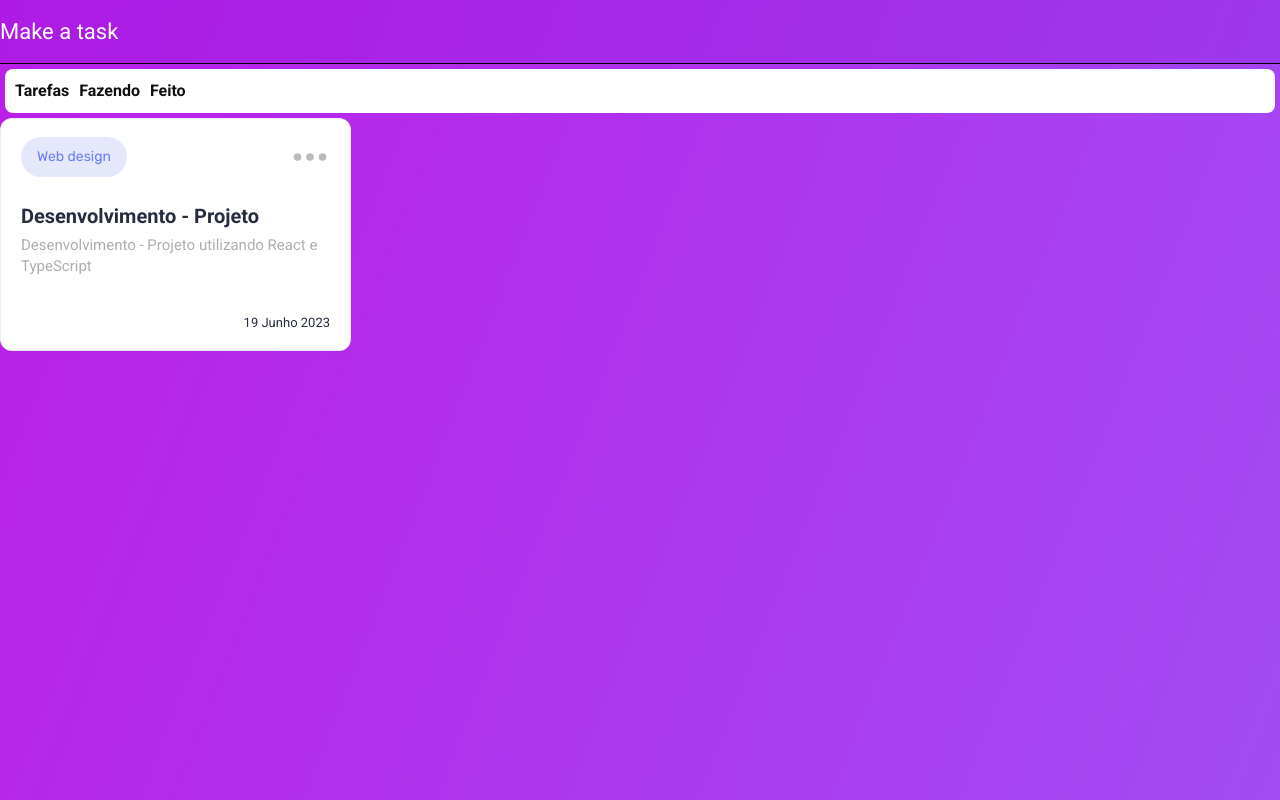
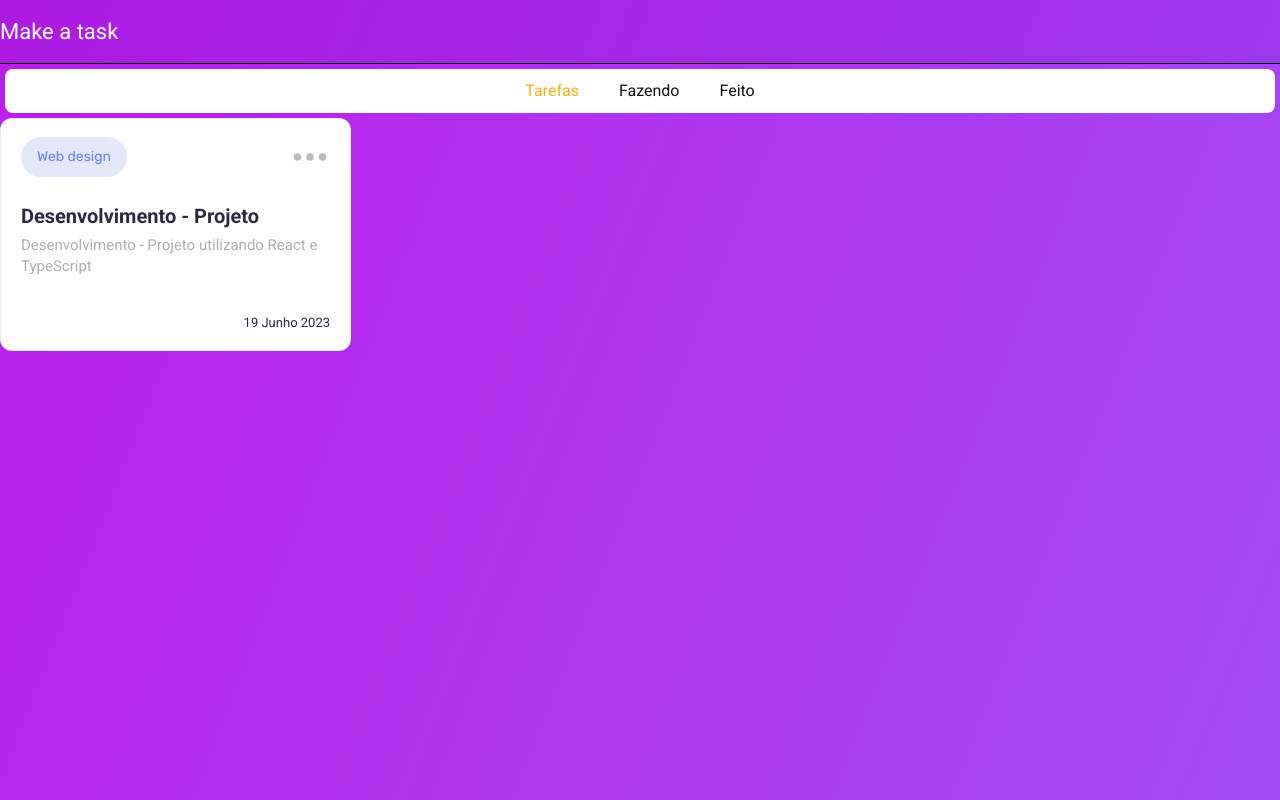
Before and after one commit to coders-advanced/Todo-FrontEnd, a React (Vite) app: page /dashboard in a window 1280 px wide. Built offline with nearby package versions, Linux system fonts and the light colour scheme.

Commit message:
feat: add states & styles to Tabs
remove TabItem, add animation

```diff
--- a/src/components/TodoBar/Tabs/TabItem/index.tsx
+++ /dev/null
@@ -1,13 +0,0 @@
-import * as S from "./styled";
-
-export type TabItemProps = {
-  children: string;
-};
-
-export function TabItem({ children }: TabItemProps) {
-  return (
-    <S.Wrapper>
-      <li>{children}</li>
-    </S.Wrapper>
-  );
-}
--- a/src/components/TodoBar/Tabs/TabItem/styled.ts
+++ /dev/null
@@ -1,13 +0,0 @@
-import { css, styled } from "styled-components";
-
-export const Wrapper = styled.div`
-  ${({ theme }) => css`
-    li{
-      color: ${theme["secondary-black-button"]};
-      font-size: 16px;
-      cursor: pointer;
-    }
-    .selected{
-    color: ${theme["secondary-task-to-do"]}
-    }
-  `}`;
--- a/src/components/TodoBar/Tabs/index.tsx
+++ b/src/components/TodoBar/Tabs/index.tsx
@@ -1,13 +1,35 @@
+import { useState } from "react";
 import * as S from "./styled";
-import { TabItem } from "./TabItem";
+
 
 export function Tabs() {
+  const [activeTab, setActiveTab] = useState(0);
+
+  const handleTabClick = (index: number) => {
+    setActiveTab(index);
+  };
+
   return (
     <S.Wrapper>
       <ul>
-        <TabItem>{"Tarefas"}</TabItem>
-        <TabItem>{"Fazendo"}</TabItem>
-        <TabItem>{"Feito"}</TabItem>
+        <li
+          onClick={() => handleTabClick(0)}
+          className={`${activeTab === 0 ? 'active' : ''}`}
+        >
+          Tarefas
+        </li>
+        <li
+          onClick={() => handleTabClick(1)}
+          className={`${activeTab === 1 ? 'active' : ''}`}
+        >
+          Fazendo
+        </li>
+        <li
+          onClick={() => handleTabClick(2)}
+          className={`${activeTab === 2 ? 'active' : ''}`}
+        >
+          Feito
+        </li>
       </ul>
     </S.Wrapper>
   );
--- a/src/components/TodoBar/Tabs/styled.ts
+++ b/src/components/TodoBar/Tabs/styled.ts
@@ -1,8 +1,36 @@
-import { styled } from "styled-components";
+import { css, styled } from "styled-components";
 
 export const Wrapper = styled.div`
-  ul{
-    display: flex;
-    gap: 10px;
-  }
+  ${({ theme }) => css`
+    margin: 0 20px;
+    ul{
+      display: flex;
+      gap: 40px;
+    }
+    li{
+      color: ${theme["secondary-black-button"]};
+      font-size: 16px;
+      position: relative;
+      cursor: pointer;
+      font-weight: 400;
+      transition: color .2s;
+      }
+    li::after {
+      content: '';
+      background-color: ${theme["secondary-task-to-do"]};
+      height: 4px;
+      width: 0;
+      position: absolute;
+      display: block;
+      top: 30px;
+      transition: width .2s;
+      border-radius: 4px;
+    }
+    li:hover::after {
+      width: 100%;
+    }
+    .active{
+      color: ${theme["secondary-task-to-do"]};
+    }
+  `}
 `;
--- a/src/components/TodoBar/styles.ts
+++ b/src/components/TodoBar/styles.ts
@@ -5,7 +5,7 @@ export const Wrapper = styled.div`
     background-color: ${theme["primary-white"]};
     display: flex;
     gap: 10px;
-    justify-content: space-between;
+    justify-content: center;
     padding: 10px;
     margin: 5px;
     border-radius: 8px;
```
